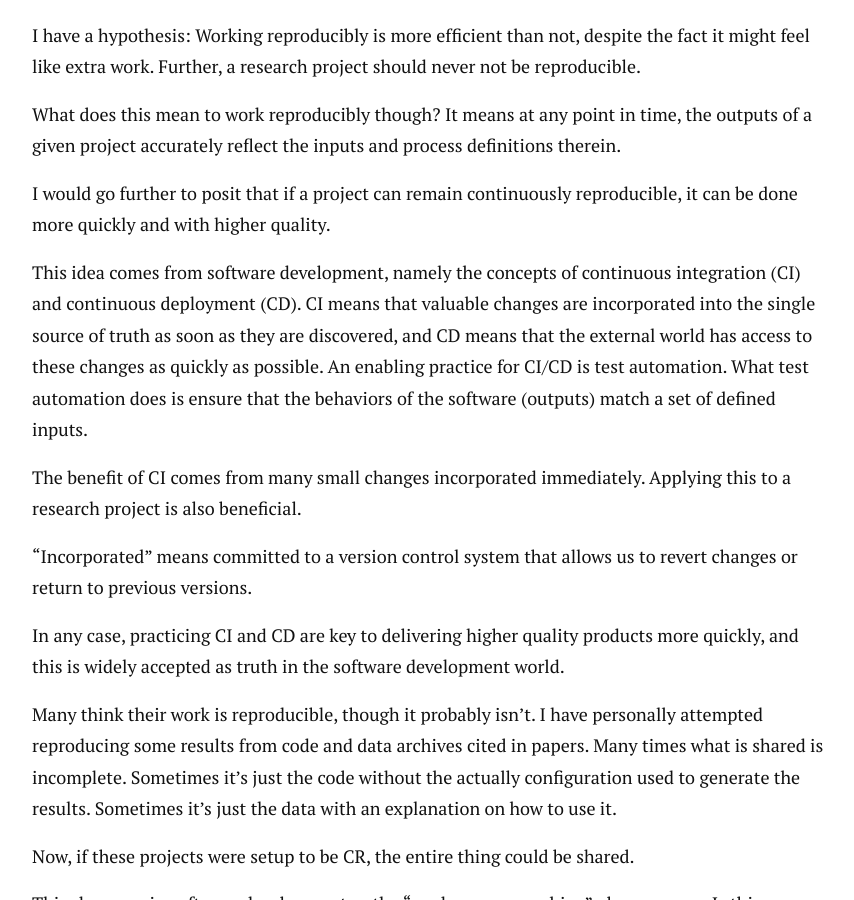
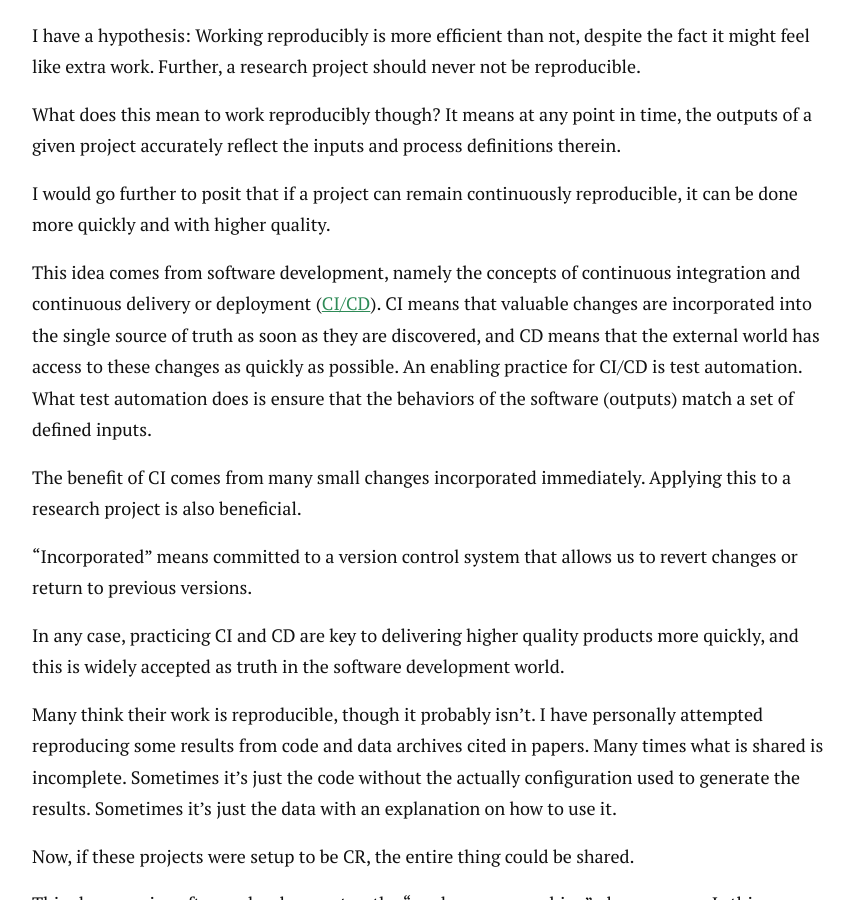
Before and after one commit to petebachant/petebachant.github.io, a Jekyll site: the page built from _posts/2025-02-28-continuous-reproducibility.markdown, in a window 1280 px wide and 900 px high, scrolled down 620 px. Shown: the whole window, without its empty margins (208-1062 px from the left). Built offline with Jekyll 4.4.1, drawn with Linux system fonts in a browser that asks for light colours; nearby versions of some CDN libraries; comment, search, counter and statistics services are not loaded.

Commit message:
Add link

```diff
--- a/_posts/2025-02-28-continuous-reproducibility.markdown
+++ b/_posts/2025-02-28-continuous-reproducibility.markdown
@@ -26,8 +26,9 @@ continuously reproducible,
 it can be done more quickly and with higher quality.
 
 This idea comes from software development,
-namely the concepts of continuous integration (CI)
-and continuous deployment (CD).
+namely the concepts of continuous integration
+and continuous delivery or deployment
+([CI/CD](https://en.wikipedia.org/wiki/CI/CD)).
 CI means that valuable changes are incorporated into the
 single source of truth as soon as they
 are discovered,
```
